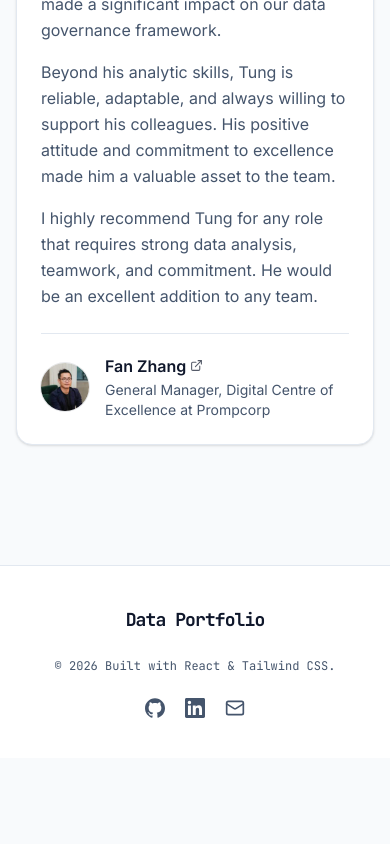
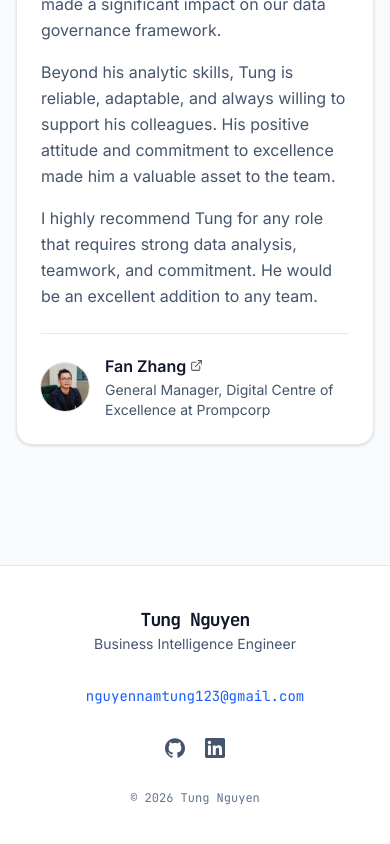
Before and after one commit to TungNamNguyen/personal-portfolio, a React (Vite) app: page / in a window 390 px wide. Shown: the part 6431-7275 px from the top of the page. Before the commit the page ends 7189 px from the top, so only its background shows below. Built offline with nearby package versions, Linux system fonts and the light colour scheme.

Commit message:
Rebuild footer around name, contact and a call to action

```diff
--- a/src/components/Footer.tsx
+++ b/src/components/Footer.tsx
@@ -1,4 +1,3 @@
-import { Mail } from "lucide-react";
 import SiGithub from "~icons/simple-icons/github";
 import FaLinkedin from "~icons/simple-icons/linkedin";
 import { SITE } from "../constants";
@@ -9,13 +8,33 @@ const iconLink =
 export default function Footer() {
   return (
     <footer className="border-t border-slate-200 dark:border-slate-700 bg-white dark:bg-slate-900 py-10 sm:py-12 mt-20 sm:mt-24 transition-colors duration-300">
-      <div className="max-w-5xl mx-auto px-4 sm:px-6 flex flex-col md:flex-row justify-between items-center gap-6">
+      <div className="max-w-5xl mx-auto px-4 sm:px-6">
+        <div className="flex flex-col md:flex-row justify-between items-center gap-8">
+          <div className="text-center md:text-left">
             <div className="font-mono font-bold text-lg tracking-tighter text-slate-900 dark:text-white">
-          Data Portfolio
+              {SITE.name}
             </div>
-        <div className="font-mono text-xs sm:text-sm text-slate-600 dark:text-slate-400 text-center md:text-left">
-          © {new Date().getFullYear()} Built with React &amp; Tailwind CSS.
+            <p className="text-sm text-slate-600 dark:text-slate-400">{SITE.role}</p>
           </div>
+
+          {/*
+            The closing call to action. `openTo` is a claim about Tung's own
+            availability, so it stays opt-in — the line simply does not render
+            until constants.tsx carries a string. The address is spelled out
+            rather than hidden behind an icon so it can be copied at a glance.
+          */}
+          <div className="flex flex-col items-center gap-1 text-center">
+            {SITE.openTo && (
+              <p className="text-sm font-medium text-slate-900 dark:text-white">{SITE.openTo}</p>
+            )}
+            <a
+              href={`mailto:${SITE.email}`}
+              className="rounded-sm font-mono text-sm text-blue-600 hover:underline focus:outline-none focus-visible:ring-2 focus-visible:ring-blue-500 focus-visible:ring-offset-2 dark:text-blue-400 dark:focus-visible:ring-offset-slate-900"
+            >
+              {SITE.email}
+            </a>
+          </div>
+
           <div className="flex gap-5 text-slate-600 dark:text-slate-400">
             <a
               href={SITE.github}
@@ -35,10 +54,12 @@ export default function Footer() {
             >
               <FaLinkedin width={20} height={20} />
             </a>
-          <a href={`mailto:${SITE.email}`} className={iconLink} aria-label="Email">
-            <Mail size={20} />
-          </a>
           </div>
+        </div>
+
+        <p className="mt-8 text-center font-mono text-xs text-slate-500 dark:text-slate-500">
+          © {new Date().getFullYear()} {SITE.name}
+        </p>
       </div>
     </footer>
   );
```
Lines whose indentation alone changed are shown as unchanged.
